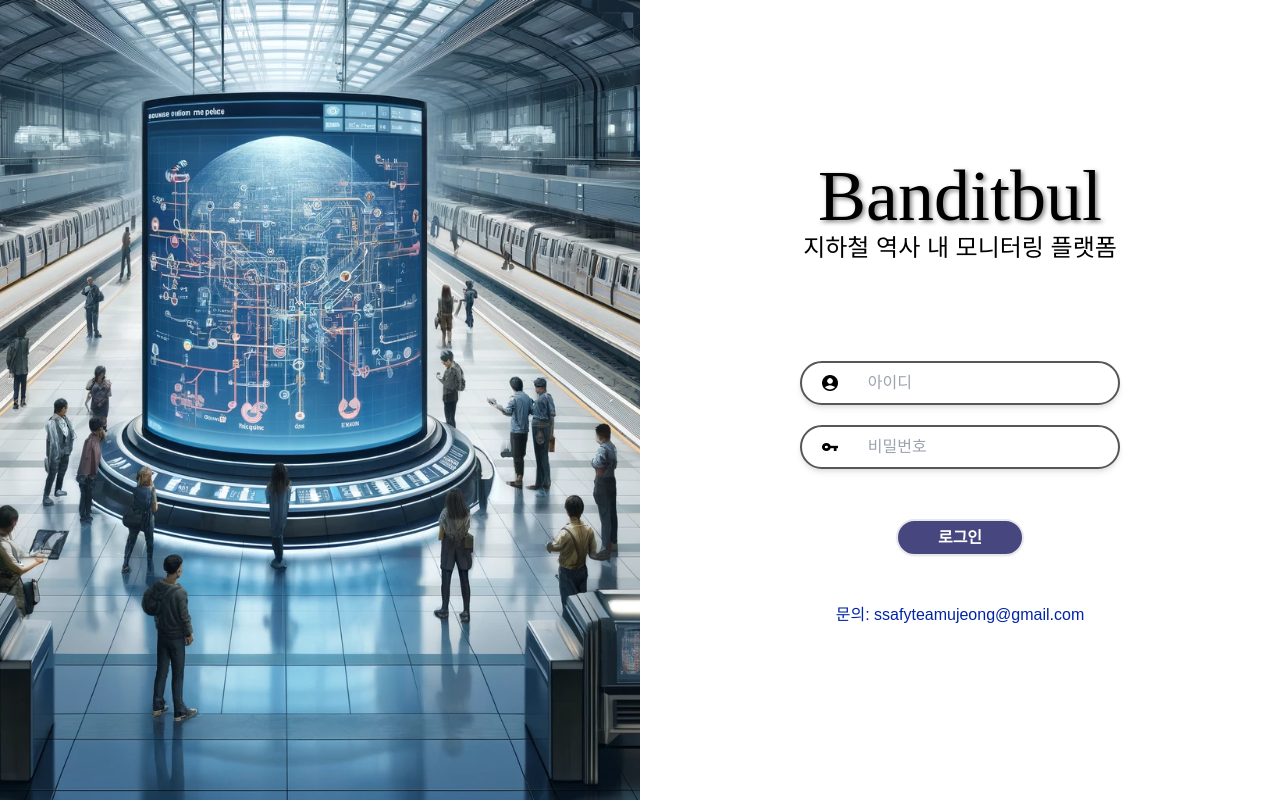
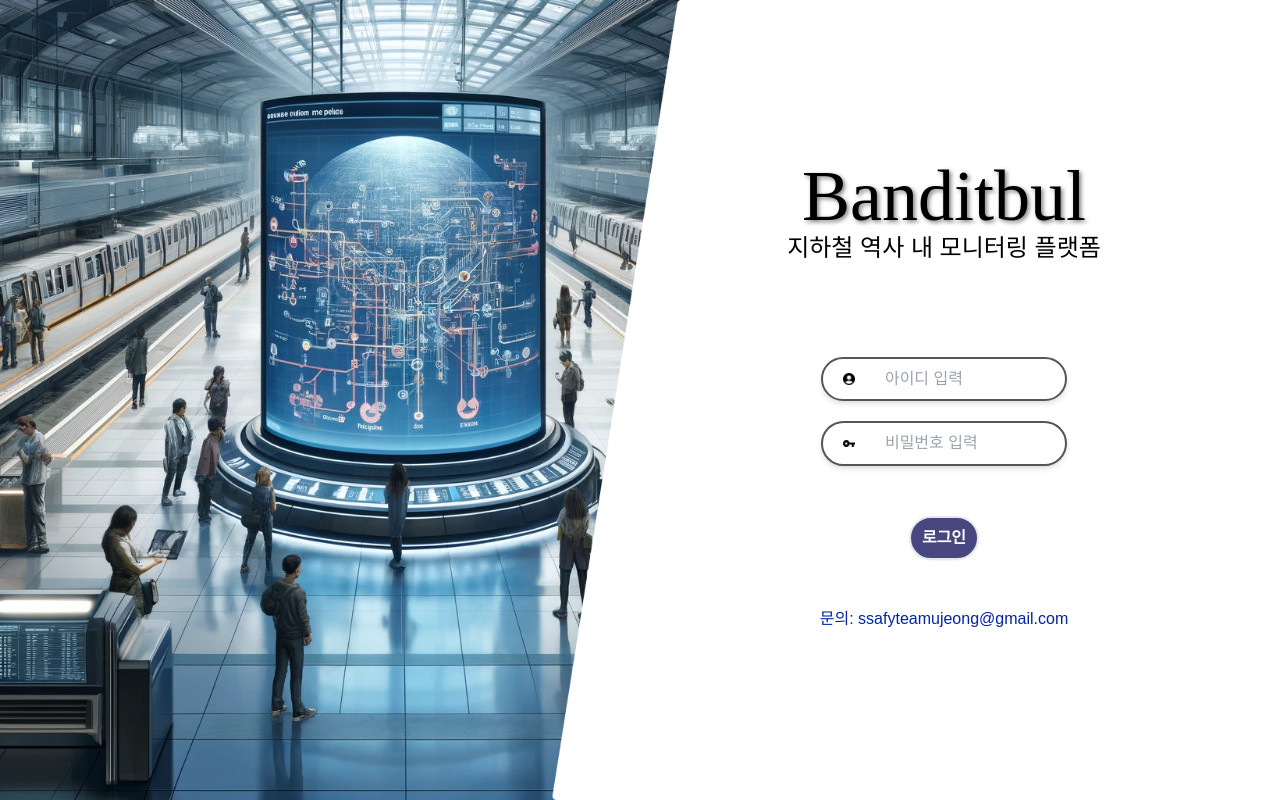
Before and after one commit to AucSuSu/banditbul, a React (Vite) app in the folder frontend/web/: page / in a window 1280 px wide. Built offline with nearby package versions, Linux system fonts and the light colour scheme; a web font is replaced by a local one.

Commit message:
fix : login 왼쪽 이미지 사선 추가한걸로 변경
Change-Id: Id64da5703939301e2adccbf1b7a3c90ba282103b

```diff
--- a/frontend/web/src/components/Login.tsx
+++ b/frontend/web/src/components/Login.tsx
@@ -37,12 +37,12 @@ const Login = () => {
         <div className="flex-cc h-screen w-full font-jamsil bg-white text-black">
             <div className="flex-c w-full h-full ">
                 <img
-                    className="h-[100%] w-[50%] object-cover"
+                    className="h-[100%] w-[60%] object-cover"
                     src={subway}
                     alt=""
                 />
-                <div className="h-[60%] w-[50%] flex-cc">
-                    <div className="flex items-center flex-col">
+                <div className="h-[60%] w-[40%] flex-cc pe-40">
+                    <div className="flex items-center flex-col ">
                         <div
                             className="font-PyeongChangPeaceBold text-7xl"
                             style={{
@@ -59,7 +59,7 @@ const Login = () => {
                         className="flex-cc h-full w-full mt-20"
                         onSubmit={handleLogin}
                     >
-                        <div className="flex items-center h-[15%] w-[50%] border-basic m-2.5">
+                        <div className="flex items-center h-[15%] w-[70%] border-basic m-2.5">
                             <img
                                 className="w-[5%] object-cover mx-5"
                                 src={idImage}
@@ -69,11 +69,11 @@ const Login = () => {
                                 className="w-[60%] h-[80%] pl-2.5 mr-2"
                                 type="text"
                                 value={loginId}
-                                placeholder="아이디"
+                                placeholder="아이디 입력"
                                 onChange={(e) => setLoginId(e.target.value)}
                             />
                         </div>
-                        <div className="flex items-center h-[15%] w-[50%] border-basic m-2.5">
+                        <div className="flex items-center h-[15%] w-[70%] border-basic m-2.5">
                             <img
                                 className="w-[5%] object-cover mx-5 "
                                 src={passwordImage}
@@ -83,12 +83,12 @@ const Login = () => {
                                 className="w-[60%] h-[80%] pl-2.5 mr-2"
                                 type="password"
                                 value={password}
-                                placeholder="비밀번호"
+                                placeholder="비밀번호 입력"
                                 onChange={(e) => setPassword(e.target.value)}
                             />
                         </div>
                         <button
-                            className="w-[20%] h-[12.5%] mt-10 border-2
+                            className="w-[20%] h-[15%] mt-10 border-2
                         rounded-full shadow-sm text-white font-bold
                         hover:scale-105  hover:bg-pos-100"
                             type="submit"
```
Also changed, not shown: frontend/web/src/assets/loginBg.png.
